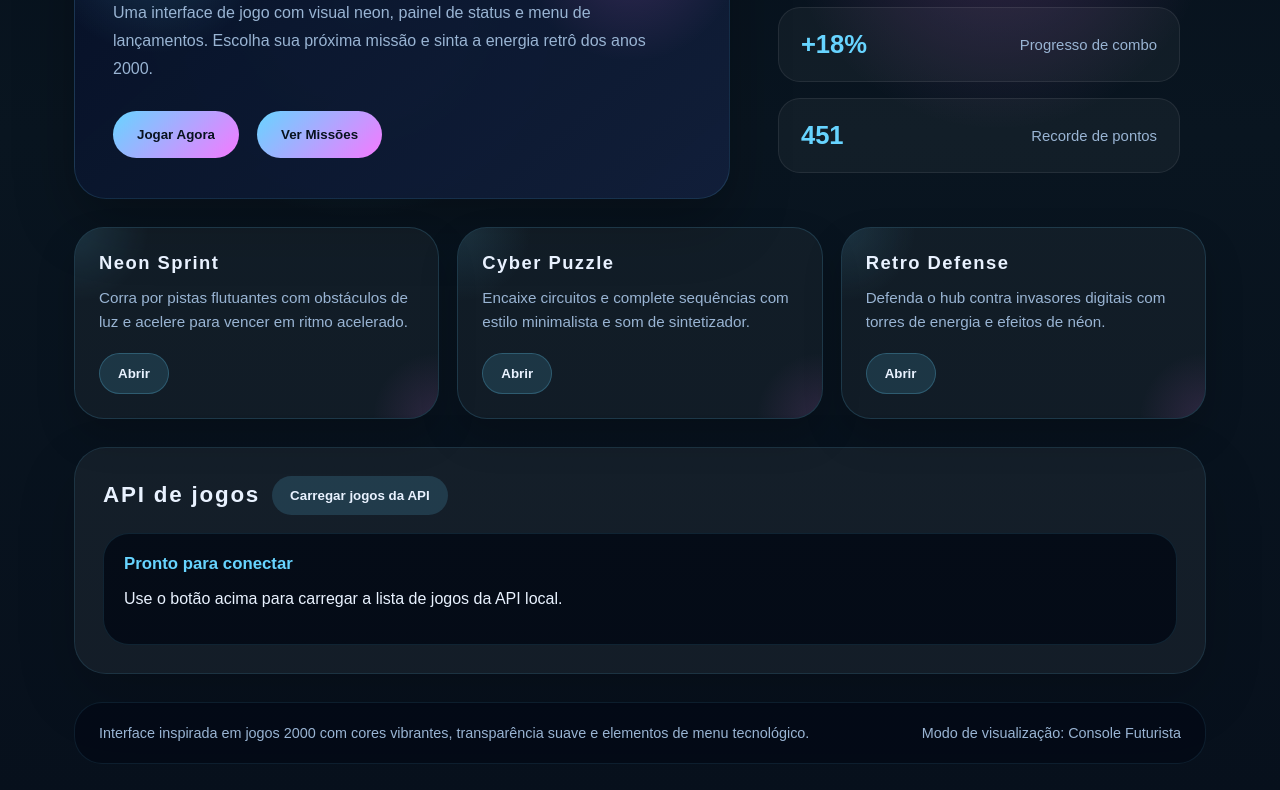
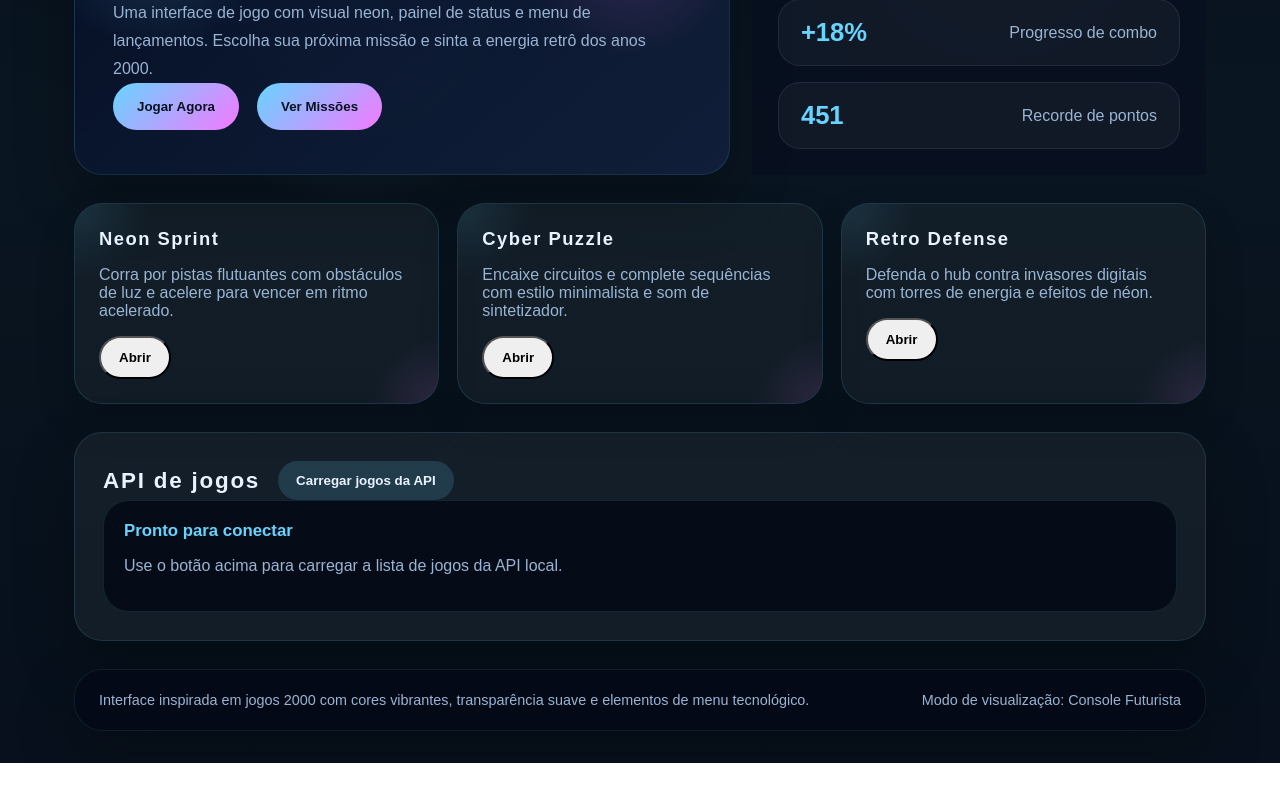
Before and after one commit to Puppyla/Etapa_intermediaria, a website: page index.html in a window 1280 px wide. Shown: the part 226-1016 px from the top of the page. After the commit the page ends 989 px from the top, so only its background shows below. Drawn offline with Linux system fonts and the light colour scheme.

Commit message:
alteração index

```diff
--- a/index.html
+++ b/index.html
@@ -8,13 +8,11 @@
       :root {
         --bg: #08121f;
         --panel: rgba(8, 16, 31, 0.94);
-        --panel-soft: rgba(61, 126, 255, 0.14);
         --accent: #67d4ff;
-        --accent-2: #f579ff;
         --text: #e9f2ff;
         --muted: #99b4d3;
         --shadow: 0 24px 60px rgba(0, 0, 0, 0.28);
-        font-family: 'Arial', 'Helvetica', sans-serif;
+        font-family: Arial, Helvetica, sans-serif;
       }
 
       * {
@@ -38,11 +36,17 @@
         gap: 28px;
       }
 
+      .topbar,
+      .api-toolbar,
+      .hero-actions {
+        display: flex;
+        gap: 18px;
+        flex-wrap: wrap;
+        align-items: center;
+      }
+
       .topbar {
-        display: flex;
-        align-items: center;
         justify-content: space-between;
-        gap: 18px;
       }
 
       .logo {
@@ -60,26 +64,42 @@
         color: var(--accent);
       }
 
-      .nav-pill {
-        display: flex;
-        gap: 10px;
-        flex-wrap: wrap;
+      .nav-pill button,
+      .api-toolbar button,
+      .hero-actions button,
+      .game-card button {
+        border-radius: 999px;
+        padding: 12px 18px;
+        cursor: pointer;
+        transition: transform 150ms ease, opacity 150ms ease;
+        font-weight: 700;
       }
 
       .nav-pill button {
         border: 1px solid rgba(255, 255, 255, 0.12);
-        border-radius: 999px;
-        padding: 12px 18px;
         background: rgba(255, 255, 255, 0.04);
         color: var(--text);
         font-size: 0.88rem;
-        cursor: pointer;
-        transition: background 160ms ease, transform 160ms ease;
       }
 
-      .nav-pill button:hover {
+      .nav-pill button:hover,
+      .hero-actions button:hover,
+      .api-toolbar button:hover,
+      .game-card button:hover {
+        transform: translateY(-1px);
+      }
+
+      .hero-actions button {
+        border: none;
+        padding: 16px 24px;
+        color: #08121f;
+        background: linear-gradient(135deg, #67d4ff 0%, #f579ff 100%);
+      }
+
+      .api-toolbar button {
+        border: none;
         background: rgba(103, 212, 255, 0.16);
-        transform: translateY(-1px);
+        color: var(--text);
       }
 
       .hero {
@@ -88,13 +108,19 @@
         gap: 22px;
       }
 
+      .hero-card,
+      .game-card,
+      .api-panel,
+      .footer {
+        border-radius: 28px;
+        border: 1px solid rgba(103, 212, 255, 0.14);
+        box-shadow: var(--shadow);
+      }
+
       .hero-card {
         position: relative;
         overflow: hidden;
-        border-radius: 32px;
         background: linear-gradient(140deg, rgba(6, 17, 39, 0.96), rgba(18, 31, 59, 0.94));
-        border: 1px solid rgba(103, 212, 255, 0.14);
-        box-shadow: var(--shadow);
       }
 
       .hero-card::before {
@@ -127,33 +153,11 @@
         line-height: 1.75;
       }
 
-      .hero-actions {
-        margin-top: 28px;
-        display: flex;
-        gap: 18px;
-        flex-wrap: wrap;
-      }
-
-      .hero-actions button {
-        border: none;
-        border-radius: 999px;
-        padding: 16px 24px;
-        font-weight: 700;
-        color: #08121f;
-        background: linear-gradient(135deg, #67d4ff 0%, #f579ff 100%);
-        cursor: pointer;
-        transition: transform 150ms ease, opacity 150ms ease;
-      }
-
-      .hero-actions button:hover {
-        transform: translateY(-1px);
-        opacity: 0.96;
-      }
-
       .stats-panel {
         display: grid;
         gap: 16px;
         padding: 26px;
+        background: var(--panel);
       }
 
       .stat-badge {
@@ -171,9 +175,10 @@
         color: var(--accent);
       }
 
-      .stat-badge span {
+      .stat-badge span,
+      .api-card p,
+      .game-card p {
         color: var(--muted);
-        font-size: 0.93rem;
       }
 
       .game-grid {
@@ -185,9 +190,7 @@
       .game-card {
         position: relative;
         padding: 24px;
-        border-radius: 30px;
         background: rgba(255, 255, 255, 0.04);
-        border: 1px solid rgba(103, 212, 255, 0.16);
         box-shadow: 0 18px 38px rgba(0, 0, 0, 0.18);
         overflow: hidden;
       }
@@ -201,9 +204,7 @@
         pointer-events: none;
       }
 
-      .game-card h3,
-      .game-card p,
-      .game-card button {
+      .game-card > * {
         position: relative;
         z-index: 1;
       }
@@ -214,54 +215,16 @@
         letter-spacing: 0.08em;
       }
 
-      .game-card p {
-        margin: 0 0 18px;
-        color: var(--muted);
-        line-height: 1.6;
-        font-size: 0.95rem;
+      .api-panel {
+        padding: 28px;
+        gap: 18px;
+        background: rgba(255, 255, 255, 0.05);
       }
 
-      .game-card button {
-        border: 1px solid rgba(103, 212, 255, 0.24);
-        background: rgba(103, 212, 255, 0.14);
-        color: var(--text);
-        padding: 12px 18px;
-        border-radius: 999px;
-        cursor: pointer;
-        font-weight: 700;
-      }
-
-      .api-panel {
-        display: grid;
-        gap: 18px;
-        padding: 28px;
-        border-radius: 32px;
-        background: rgba(255, 255, 255, 0.05);
-        border: 1px solid rgba(103, 212, 255, 0.12);
-        box-shadow: 0 24px 60px rgba(0, 0, 0, 0.16);
-      }
-
-      .api-panel h2 {
+      .api-toolbar h2 {
         margin: 0;
         font-size: 1.4rem;
         letter-spacing: 0.08em;
-      }
-
-      .api-toolbar {
-        display: flex;
-        gap: 12px;
-        align-items: center;
-        flex-wrap: wrap;
-      }
-
-      .api-toolbar button {
-        border: none;
-        border-radius: 999px;
-        padding: 12px 18px;
-        background: rgba(103, 212, 255, 0.16);
-        color: var(--text);
-        cursor: pointer;
-        font-weight: 700;
       }
 
       .api-output {
@@ -285,7 +248,6 @@
 
       .api-error {
         color: #ff8aa2;
-        font-size: 0.96rem;
       }
 
       .footer {
@@ -294,9 +256,8 @@
         justify-content: space-between;
         align-items: center;
         gap: 18px;
-        border-radius: 28px;
         background: rgba(4, 10, 22, 0.88);
-        border: 1px solid rgba(103, 212, 255, 0.1);
+        border-color: rgba(103, 212, 255, 0.1);
       }
 
       .footer span {
@@ -329,20 +290,23 @@
   </head>
   <body>
     <div class="container">
-      <div class="topbar">
+      <header class="topbar">
         <div class="logo"><strong>GAME HUB 2000</strong></div>
-        <div class="nav-pill">
+        <nav class="nav-pill">
           <button>Início</button>
           <button>Jogos</button>
           <button>Perfil</button>
-        </div>
-      </div>
+        </nav>
+      </header>
 
-      <div class="hero">
+      <main class="hero">
         <section class="hero-card">
           <div class="hero-content">
             <h1>Pulse Runner</h1>
-            <p>Uma interface de jogo com visual neon, painel de status e menu de lançamentos. Escolha sua próxima missão e sinta a energia retrô dos anos 2000.</p>
+            <p>
+              Uma interface de jogo com visual neon, painel de status e menu de lançamentos.
+              Escolha sua próxima missão e sinta a energia retrô dos anos 2000.
+            </p>
             <div class="hero-actions">
               <button>Jogar Agora</button>
               <button>Ver Missões</button>
@@ -364,7 +328,7 @@
             <span>Recorde de pontos</span>
           </div>
         </aside>
-      </div>
+      </main>
 
       <section class="game-grid">
         <article class="game-card">
@@ -402,40 +366,37 @@
         <span>Modo de visualização: Console Futurista</span>
       </footer>
     </div>
+
     <script>
       const apiOutput = document.getElementById('api-output');
       const loadGamesButton = document.getElementById('load-games');
 
       async function fetchGames() {
-        apiOutput.innerHTML = '<div class="api-card"><strong>Carregando...</strong><p>Aguarde enquanto carregamos a lista de jogos.</p></div>';
+        apiOutput.innerHTML =
+          '<div class="api-card"><strong>Carregando...</strong><p>Aguarde enquanto carregamos a lista de jogos.</p></div>';
 
         try {
           const response = await fetch('/api/games');
-          if (!response.ok) {
-            throw new Error('Falha ao buscar API');
-          }
+          if (!response.ok) throw new Error('Falha ao buscar API');
 
           const result = await response.json();
           const games = result.data || [];
 
           if (games.length === 0) {
-            apiOutput.innerHTML = '<div class="api-card api-error"><strong>Nenhum jogo encontrado</strong><p>Verifique se o servidor está rodando corretamente.</p></div>';
+            apiOutput.innerHTML =
+              '<div class="api-card api-error"><strong>Nenhum jogo encontrado</strong><p>Verifique se o servidor está rodando corretamente.</p></div>';
             return;
           }
 
           apiOutput.innerHTML = games
             .map(
-              (game) => `
-                <div class="api-card">
-                  <strong>${game.title}</strong>
-                  <p>${game.description}</p>
-                  <span>Gênero: ${game.genre}</span>
-                </div>
-              `
+              (game) =>
+                `<div class="api-card"><strong>${game.title}</strong><p>${game.description}</p><span>Gênero: ${game.genre}</span></div>`
             )
             .join('');
         } catch (error) {
-          apiOutput.innerHTML = `<div class="api-card api-error"><strong>Erro na API</strong><p>${error.message}</p></div>`;
+          apiOutput.innerHTML =
+            `<div class="api-card api-error"><strong>Erro na API</strong><p>${error.message}</p></div>`;
         }
       }
 
```
